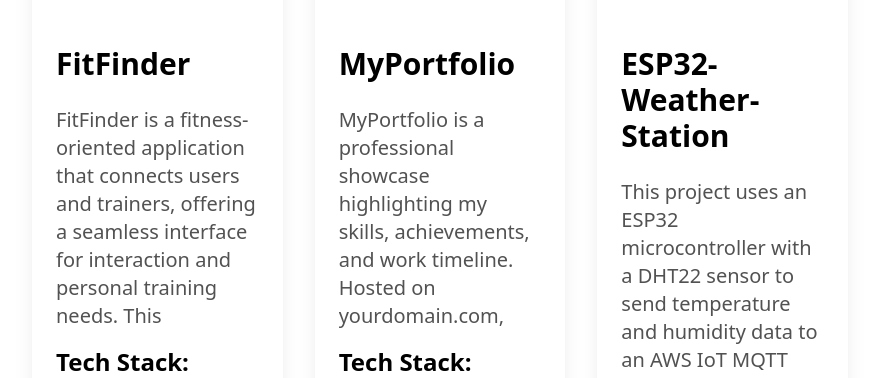
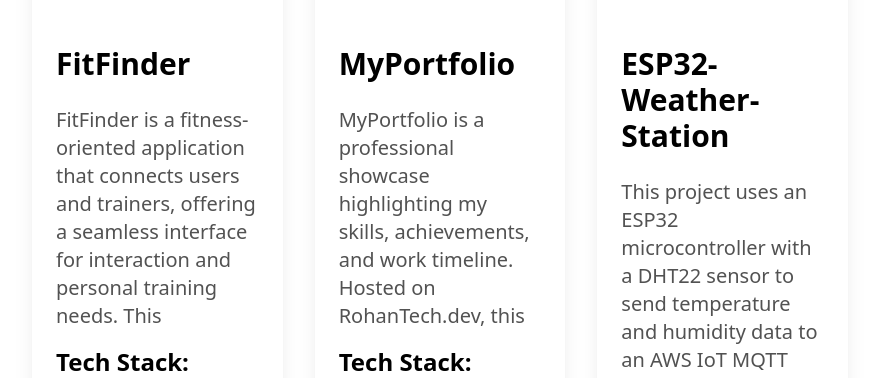
Before and after one commit to RohanSreelesh/MyPortfolio, a Next.js app: page / in a window 1280 px wide. Shown: the part 3171-3549 px from the top of the page, without its empty margins (200-1079 px from the left). Built offline with nearby package versions, Linux system fonts and the light colour scheme.

Commit message:
Update ProjectsSection.tsx

```diff
--- a/app/components/ProjectsSection.tsx
+++ b/app/components/ProjectsSection.tsx
@@ -12,7 +12,7 @@
   },
   {
     name: "MyPortfolio",
-    description: "MyPortfolio is a professional showcase highlighting my skills, achievements, and work timeline. Hosted on yourdomain.com, this personal portfolio is built using Next.js and TailwindCSS. MyPortfolio is deployed with Vercel.",
+    description: "MyPortfolio is a professional showcase highlighting my skills, achievements, and work timeline. Hosted on RohanTech.dev, this personal portfolio is built using Next.js and TailwindCSS. MyPortfolio is deployed with Vercel.",
     image: "/portfolio.png",
     github: "https://github.com/RohanSreelesh/MyPortfolio",
     link: "https://RohanTech.dev",
```
